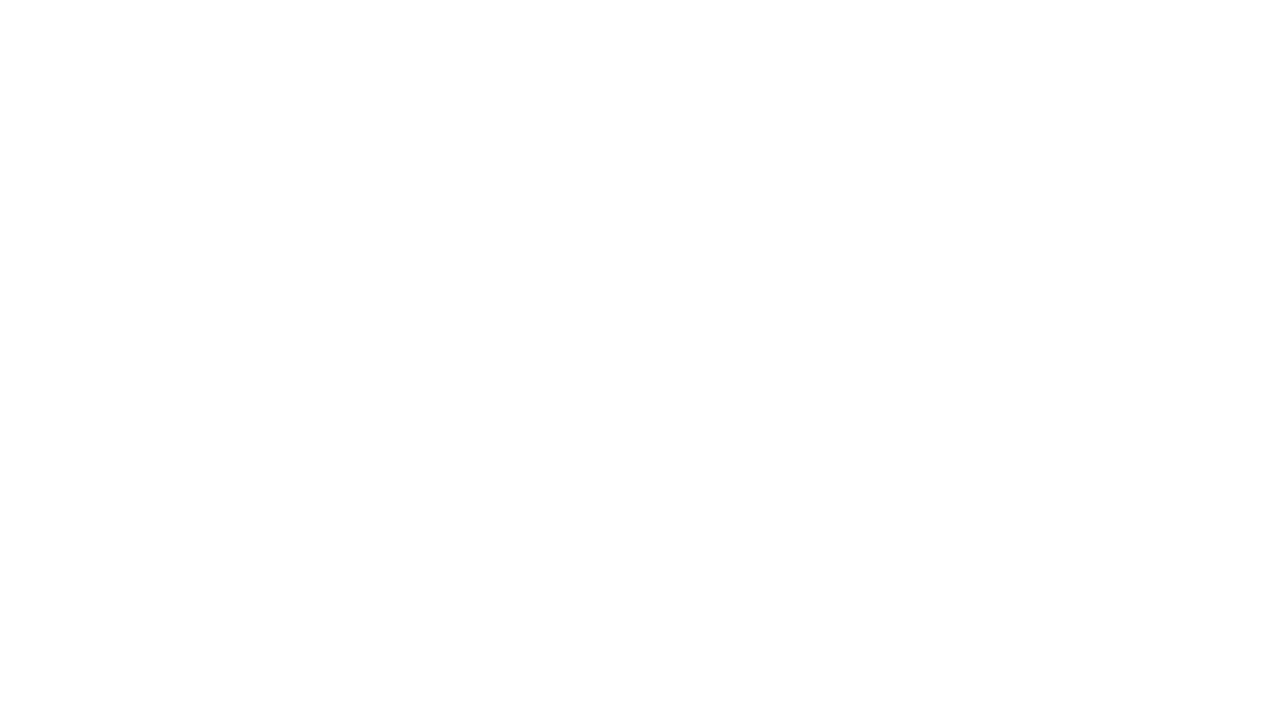
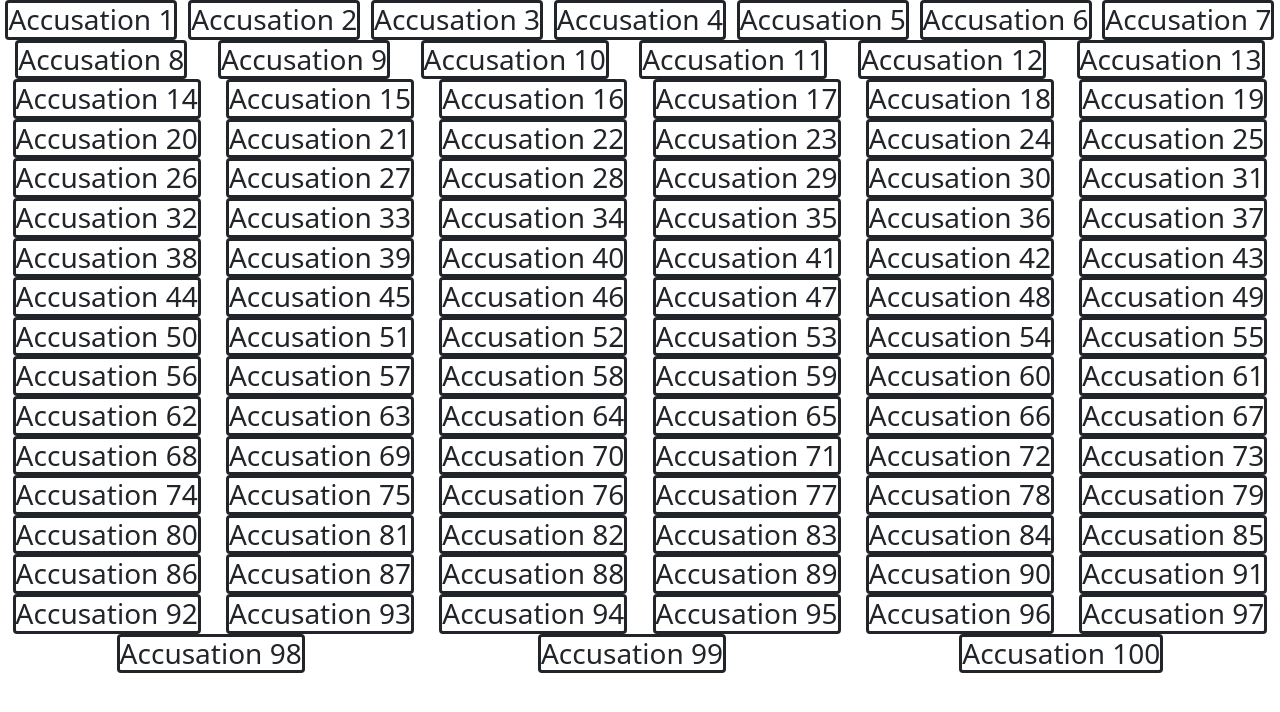
Before and after one commit to emoran0403/Context-Clues-Lab, a plain HTML site: page index.html in a window 1280 px wide. Drawn offline with nearby package versions, Linux system fonts and the light colour scheme.

Commit message:
loop creates h3 elements with text and alert

```diff
--- a/app.js
+++ b/app.js
@@ -1,3 +1,4 @@
+// i % 5 will give results 0-4, which are the indices of friends
 var friends = [
   "Erwin Howell",
   "Samurai Cop",
@@ -5,6 +6,7 @@ var friends = [
   "Steven Ayromlooi",
   "Robert Z'Dar",
 ];
+// i % 10 will give results 0-9, which are the indices of locations
 var locations = [
   "Bedroom",
   "Kitchen",
@@ -17,6 +19,7 @@ var locations = [
   "Reading Room",
   "Hallway",
 ];
+// i % 20 will give results 0-19, which are the indices of weapons
 var weapons = [
   "Club",
   "Dagger",
@@ -39,3 +42,44 @@ var weapons = [
   "Good ol' Fists",
   "Atomic Bomb",
 ];
+
+for (var i = 1; i <= 100; i++) {
+  //this loop goes from 1-100
+  //console.log(`i is ${i}`);
+
+  var newH3 = $("<h3>");
+
+  newH3
+    .text(`Accusation ${i}`)
+    .addClass("m-auto border border-dark border-3 rounded")
+    .click(function () {
+      alert("alert text here");
+    });
+
+  $("#container").append(newH3);
+
+  /*
+  $("<div>")
+    .append("h3")
+    .addClass("m-auto border border-dark border-3 rounded-pill")
+    .text(`Accusation ${i}`);
+    */
+}
+
+//*************************************************Requirements********************************************************** */
+
+//*todo - When the page first loads, insert 100 h3 elements onto the page
+
+//*todo - When an accusation is clicked, an alert will appear that shows the full text of the accusation:
+//* Accusation i: I accuse FRIEND_NAME, with the WEAPON_NAME in the LOCATION_NAME!
+
+//*todo - Due to the way scoping works when using var, you will need to use closure to solve this problem
+//* You need to create a function that returns a function that specializes in displaying an alert for a particular loop iteration
+//* That returned function can be set as the click listener for the h3
+
+//*todo - You will use the value of i in the loop to determine which of the above array items to use
+//* Make sure you only select valid array indexes
+
+//? done - You need an array of 5 friend names
+//? done - You need an array of 10 location names
+//? done - You need an array of 20 weapon/object names (feel free to be silly/absurd)
--- a/index.html
+++ b/index.html
@@ -14,6 +14,7 @@
     <link href="styles.css" />
   </head>
   <body>
+    <div id="container" class="d-flex justify-content-center flex-wrap"></div>
     <script src="https://code.jquery.com/jquery-3.6.0.js"></script>
     <script src="app.js"></script>
   </body>
```
